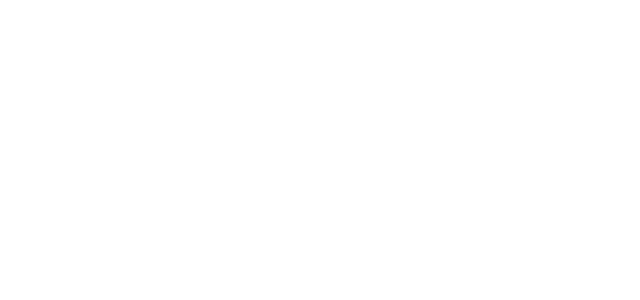
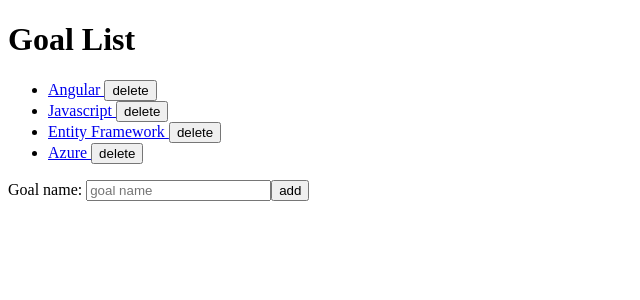
Before and after one commit to tzaczek/too-late-web-app, an Angular app: page /goallist in a window 1280 px wide. Before the commit this address led to /. Shown: the top 300 px of the page, without its empty margins (0-640 px from the left). Built offline with nearby package versions, Linux system fonts and the light colour scheme.

Commit message:
add and delete goals from the view

```diff
--- a/src/app/goals/goal-item/goal-item.component.ts
+++ b/src/app/goals/goal-item/goal-item.component.ts
@@ -21,8 +21,5 @@
   ngOnInit() {
     this.goalId = this.route.snapshot.paramMap.get('id');
     this.goal$ =  this.goalService.getGoal(this.goalId);
-
-    this.goalService.addGoal("dasdasd");
-    this.goalService.deleteGoal(1);
   }
 }
--- a/src/app/goals/goal-list/goal-list.component.html
+++ b/src/app/goals/goal-list/goal-list.component.html
@@ -1,3 +1,14 @@
-<p>
-  goal-list works!
-</p>
+<h1>Goal List</h1>
+<ul class="goalList">
+  <li *ngFor="let goal of goals$ | async">
+    <a routerLink="/goal/{{goal.id}}">
+      {{goal.name}}
+    </a>
+      <button (click)="deleteGoal(goal.id)">delete</button>
+  </li>
+</ul>
+<div class="addGoal">
+  <label>Goal name: </label>
+  <input #goalName placeholder="goal name">
+  <button (click)="addGoal(goalName.value)">add</button>
+</div>
--- a/src/app/goals/goal-list/goal-list.component.ts
+++ b/src/app/goals/goal-list/goal-list.component.ts
@@ -1,4 +1,8 @@
 import { Component, OnInit } from '@angular/core';
+import { Observable } from 'rxjs';
+
+import { Goal } from '../goal-item/goal';
+import { GoalService } from '../goal.service';
 
 @Component({
   selector: 'app-goal-list',
@@ -7,9 +11,19 @@
 })
 export class GoalListComponent implements OnInit {
 
-  constructor() { }
+  goals$ : Observable<Goal[]>;
+
+  constructor(private goalService : GoalService) { }
 
   ngOnInit() {
+    this.goals$ = this.goalService.getGoals();
   }
 
+  addGoal(name: string){
+    this.goalService.addGoal(name);
+  }
+
+  deleteGoal(id: number | string){
+    this.goalService.deleteGoal(id);
+  }
 }
--- a/src/app/goals/goal-routing.module.ts
+++ b/src/app/goals/goal-routing.module.ts
@@ -3,9 +3,11 @@
 import { Routes, RouterModule } from '@angular/router';
 
 import { GoalItemComponent } from "./goal-item/goal-item.component";
+import { GoalListComponent } from './goal-list/goal-list.component';
 
 const goalsRoutes : Routes = [
-  {path: 'goal/:id', component: GoalItemComponent}
+  { path: 'goal/:id', component: GoalItemComponent },
+  { path: 'goallist', component: GoalListComponent }
 ];
 
 @NgModule({
```
